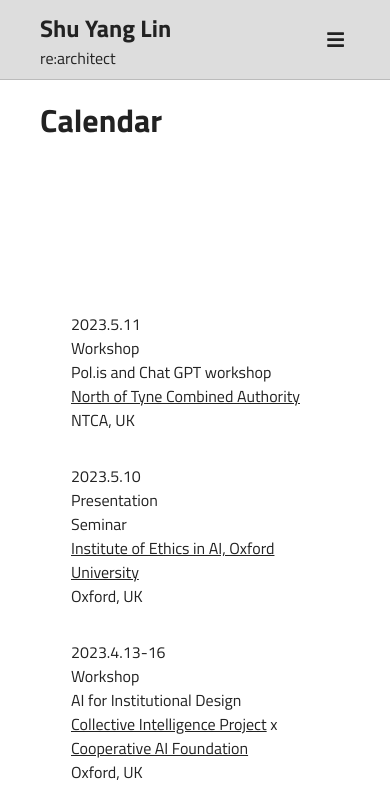
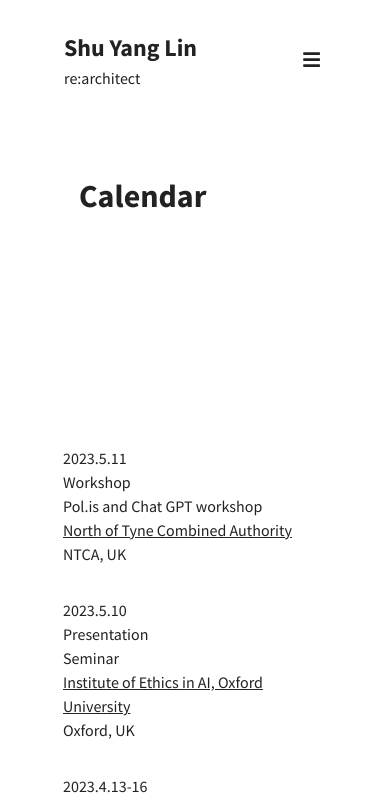
Before and after one commit to shuyanglin/shuyanglin, a React app: page /calendar in a window 390 px wide. Shown: the top 803 px of the page. Built offline with nearby package versions, Linux system fonts and the light colour scheme.

Commit message:
navigation bar styles

```diff
--- a/public/index.html
+++ b/public/index.html
@@ -10,16 +10,9 @@
 
     <title>Portfolio</title>
 
-    <link rel="preconnect" href="https://fonts.googleapis.com" />
-    <link
-      rel="preconnect"
-      href="https://fonts.gstatic.com"
-      crossorigin
-    />
-    <link
-      href="https://fonts.googleapis.com/css2?family=Lato:wght@400;700&display=swap"
-      rel="stylesheet"
-    />
+    <link rel="preconnect" href="https://fonts.googleapis.com">
+    <link rel="preconnect" href="https://fonts.gstatic.com" crossorigin>
+    <link href="https://fonts.googleapis.com/css2?family=Source+Sans+Pro:wght@300;400;600;700&display=swap" rel="stylesheet">
   </head>
   <body>
     <div id="root"></div>
--- a/src/Styles/main.css
+++ b/src/Styles/main.css
@@ -1,3 +1,11 @@
+*{
+  padding: 0;
+  margin: 0;
+  box-sizing: border-box;
+  font-family: 'Source Sans Pro', sans-serif;
+
+}
+
 html,
 body {
   height: 100%;
@@ -7,7 +15,7 @@ body {
   color: #222;
   line-height: 1.5;
   -webkit-font-smoothing: antialiased;
-  font-family: 'Lato', sans-serif;
+
 }
 img,
 picture,
@@ -61,12 +69,41 @@ header .responsiveNav{
     transform: none;
   }
 
-.container{
-    padding: 1rem 2.5rem;
-    margin: 0 auto 50px;
-    min-height: 100vh;
+.title{
+  padding: 2.5rem 2rem;
 }
 
 a {
   color: #222;
 }
+
+@media only screen and (max-width: 1400px){
+  .container{
+    padding: 1rem 8rem;
+
+    transition: padding-top .4s ease-in-out, padding-bottom .4s ease-in-out;
+  }
+}
+
+@media only screen and (max-width: 1200px){
+  .container{
+    padding: 0rem 8rem;
+
+    transition: padding-top .4s ease-in-out, padding-bottom .4s ease-in-out;
+  }
+
+  .title{
+    margin: 0 0 50px 0;
+  }
+}
+
+
+@media only screen and (max-width: 1024px){
+  .container{
+
+    padding: 0rem 2rem;
+    transition: padding-top .4s ease-in-out, padding-bottom .4s ease-in-out;
+  }
+
+
+}
--- a/src/components/About/About.js
+++ b/src/components/About/About.js
@@ -1,18 +1,18 @@
 import React from "react";
 import { Container, Row, Col } from 'react-grid-system';
-import hero from '../../assets/democracy-in-taiwan.jpg';
+import hero from '../../assets/shu_about.jpg';
 import styles from './About.module.css';
 function About() {
   return (
   <>
-    <h1>About</h1>
+
     <Container>
     <Row>
 
       <Col sm={12}>
       <section>
 
-      <img alt="cover image for about page" src={hero}></img>
+      <img alt="about shu" src={hero}></img>
       <div className={styles.description}>
         Shu Yang Lin is a re:architect who is passionate about large-scale consensus finding. Through her work with Digital Minister Audrey Tang in the government of Taiwan, Shu creates interfaces that tangibly demonstrate the broad potential of human and AI interactions. As AI becomes increasingly prevalent in our lives, Shu has dedicated herself to surfacing important questions surrounding the representation of non-humans through conversational AI in the context of policy-making processes, in order to achieve optimal outcomes for the planet. By tangibly demonstrating the possibilities and limitations of human-AI cooperation, she hopes to inspire new ways of thinking about the intersection of technology and humanity.
       </div>
@@ -31,7 +31,7 @@ function About() {
       </p>
       <br/>
       <p>
-      Shu Yang Lin holds double master's degrees in computer science from National Taiwan University and interaction design from Copenhagen Institute of Interaction Design. Currently, she is part of the team at <a href="http://pdis.tw" target="_blank">PDIS</a>, an innovation lab in the central government of Taiwan that works on open government, social innovation and youth council. The lab provides channels for civic engagements, establishes <a href="https://po.pdis.tw/en/">cross-ministerial policy making process</a>, collaborates with grassroots civic tech communities on <a href="http://vtaiwan.tw/">digital regulatory reforms</a>, and supports the operation of <a href="https://silab.sme.gov.tw" target="_blank">social innovation lab</a>.
+      Shu Yang Lin holds double master's degrees in computer science from National Taiwan University and interaction design from Copenhagen Institute of Interaction Design. Currently, she is part of the team at <a href="http://pdis.tw" target="_blank" rel="noreferrer">PDIS</a>, an innovation lab in the central government of Taiwan that works on open government, social innovation and youth council. The lab provides channels for civic engagements, establishes <a href="https://po.pdis.tw/en/">cross-ministerial policy making process</a>, collaborates with grassroots civic tech communities on <a href="http://vtaiwan.tw/">digital regulatory reforms</a>, and supports the operation of <a href="https://silab.sme.gov.tw" target="_blank">social innovation lab</a>.
       </p>
       <br/>
       <p>
--- a/src/components/App/App.js
+++ b/src/components/App/App.js
@@ -3,7 +3,6 @@
 
 import NavigationBar from '../NavigationBar';
 import About from '../About/About'
-import Home from '../Home/Home';
 import Projects from '../Projects/Projects';
 import Footer from '../Footer';
 import Notes from '../Notes/Notes';
--- a/src/components/Calendar/Calendar.js
+++ b/src/components/Calendar/Calendar.js
@@ -5,8 +5,9 @@ import styles from './Calendar.module.css'
 function Calendar() {
   return (
     <>
-      <h1>Calendar</h1>
+
       <Container className={styles.container}>
+      <h1 class="title">Calendar</h1>
       <Row className={styles.header}>
         <Col sm={2}>
           Date
--- a/src/components/NavigationBar/NavigationBar.module.css
+++ b/src/components/NavigationBar/NavigationBar.module.css
@@ -1,11 +1,5 @@
-@import url('https://fonts.googleapis.com/css2?family=Titillium+Web:ital,wght@0,400;0,700;1,300&display=swap');
 
-*{
-  padding: 0;
-  margin: 0;
-  box-sizing: border-box;
-  font-family: 'Titillium Web', sans-serif;
-}
+
 
 
 :root{
@@ -18,13 +12,10 @@ header {
   display: flex;
   align-items: center;
   justify-content: space-between;
-  height: 80px;
-  padding: 1.5rem 2.5rem;
-  border-bottom: 0.0625rem solid #bbb;
-  background-color: var(--mainColor);
+  margin-top: 20px;
+  height: 160px;
+  padding: 4rem 14rem;
   color: var(--textColor);
-  /* border-radius: 0.75rem;
-  margin: 1rem; */
 }
 
 nav a {
@@ -45,13 +36,34 @@ header .navBtn {
   border: none;
   outline: none;
   color: var(--textColor);
-  /* visibility: hidden;
-  opacity: 0; */
   font-size: 1.2rem;
   display: none;
 }
 
+@media only screen and (max-width: 1400px){
+  header {
+    padding: 2.5rem 10rem;
+    height: 140px;
+    transition: padding-top .4s ease-in-out, padding-bottom .4s ease-in-out;
+  }
+}
+
+@media only screen and (max-width: 1200px){
+  header {
+    padding: 2.5rem 8rem;
+    height: 140px;
+    transition: padding-top .4s ease-in-out, padding-bottom .4s ease-in-out;
+  }
+}
+
+
 @media only screen and (max-width: 1024px){
+  header {
+    height: 80px;
+    padding: 2.5rem 6rem;
+    transition: padding-top .4s ease-in-out, padding-bottom .4s ease-in-out;
+  }
+
   header .navBtn{
     /* visibility: visible;
     opacity: 1; */
@@ -82,3 +94,10 @@ header .navBtn {
     right: 2rem;
   }
 }
+
+@media only screen and (max-width: 576px){
+  header {
+    padding: 2.5rem 4rem;
+    transition: padding-top .4s ease-in-out, padding-bottom .4s ease-in-out;
+  }
+}
--- a/src/components/Projects/Projects.js
+++ b/src/components/Projects/Projects.js
@@ -31,8 +31,9 @@ function Projects({page}) {
 
   return (
     <>
-      <h1>Projects</h1>
+
       <Container className={styles.container}>
+      <h1 className="title">Projects</h1>
       {page=="list" &&
           <>
           { project.map( proj => { return (
```
Also changed, not shown: package.json (+8 -2 lines), 2 other files.
